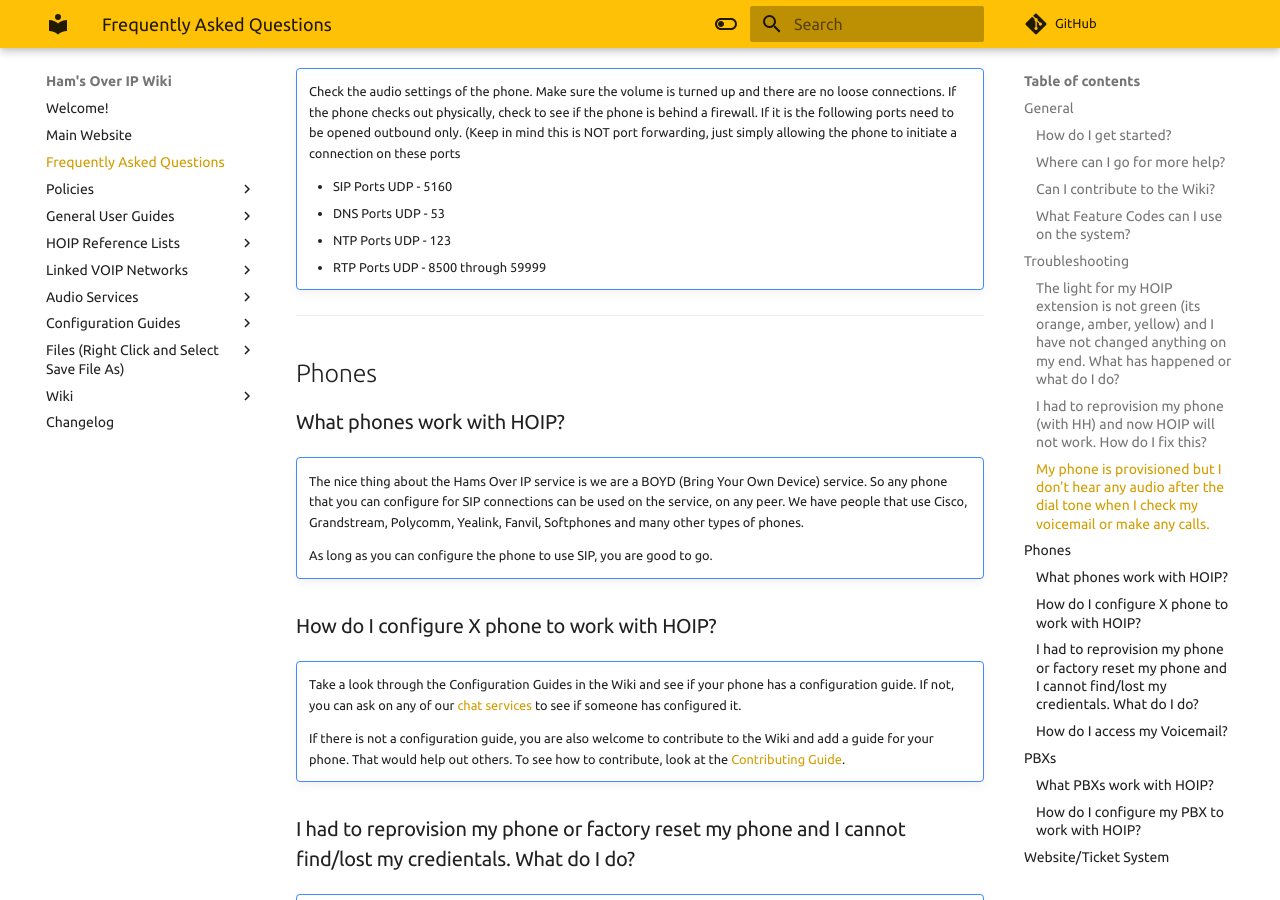
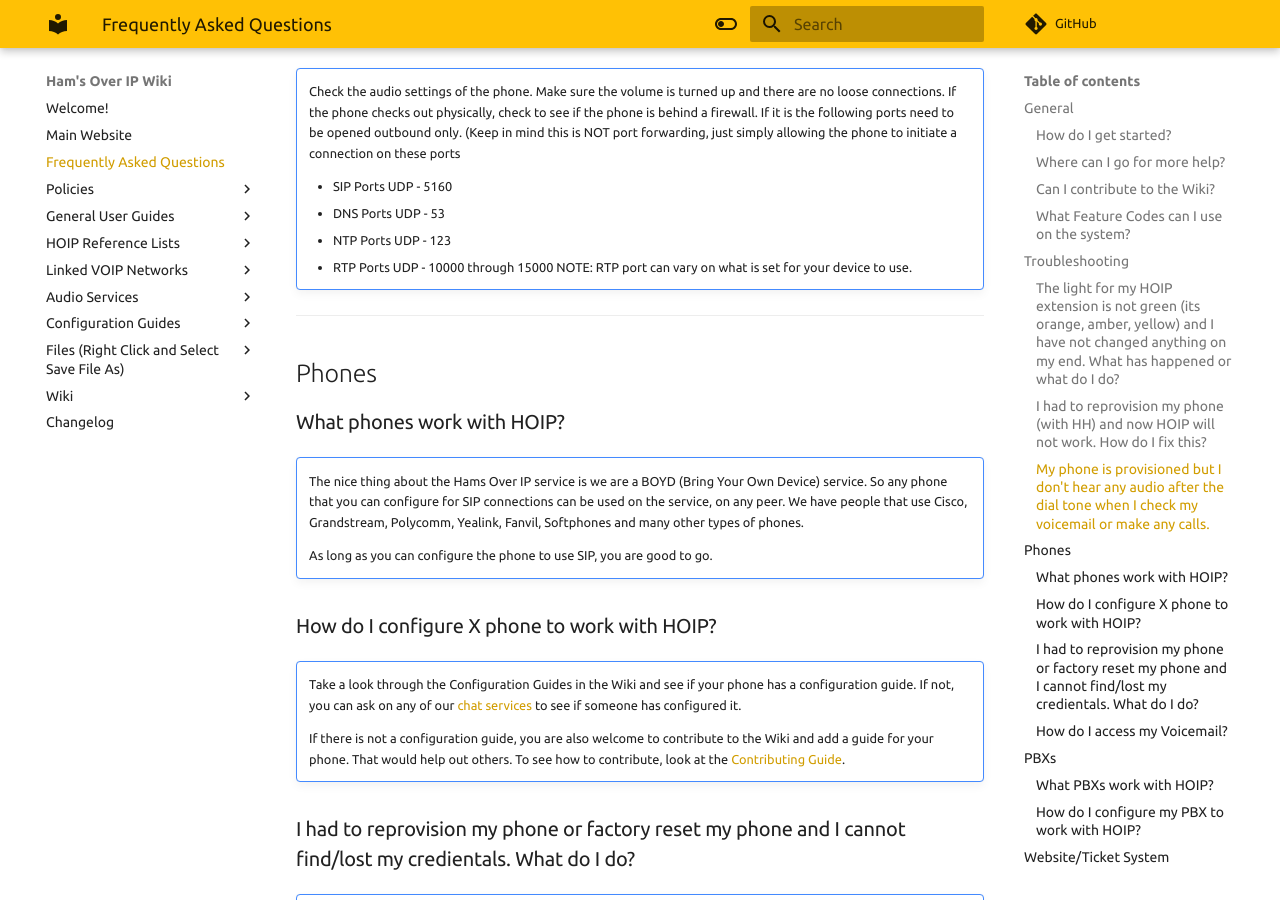
Before and after one commit to hamsoverip/wiki, an MkDocs documentation site: the page built from docs/General/user_guides/faq.md, in a window 1280 px wide and 900 px high, scrolled down 2540 px. Built offline with MkDocs 1.6.1 and Material for MkDocs 9.7.7, drawn with Linux system fonts in a browser that asks for light colours; comment, search, counter and statistics services are not loaded.

Commit message:
Update faq.md

```diff
--- a/docs/General/user_guides/faq.md
+++ b/docs/General/user_guides/faq.md
@@ -92,7 +92,7 @@ This is a long document, so to the right side of this page is a Table of Content
     * SIP Ports UDP - 5160
     * DNS Ports UDP - 53
     * NTP Ports UDP - 123
-    * RTP Ports UDP - 8500 through 59999
+    * RTP Ports UDP - 10000 through 15000  NOTE: RTP port can vary on what is set for your device to use.
 <hr />
 
 ## Phones
```
